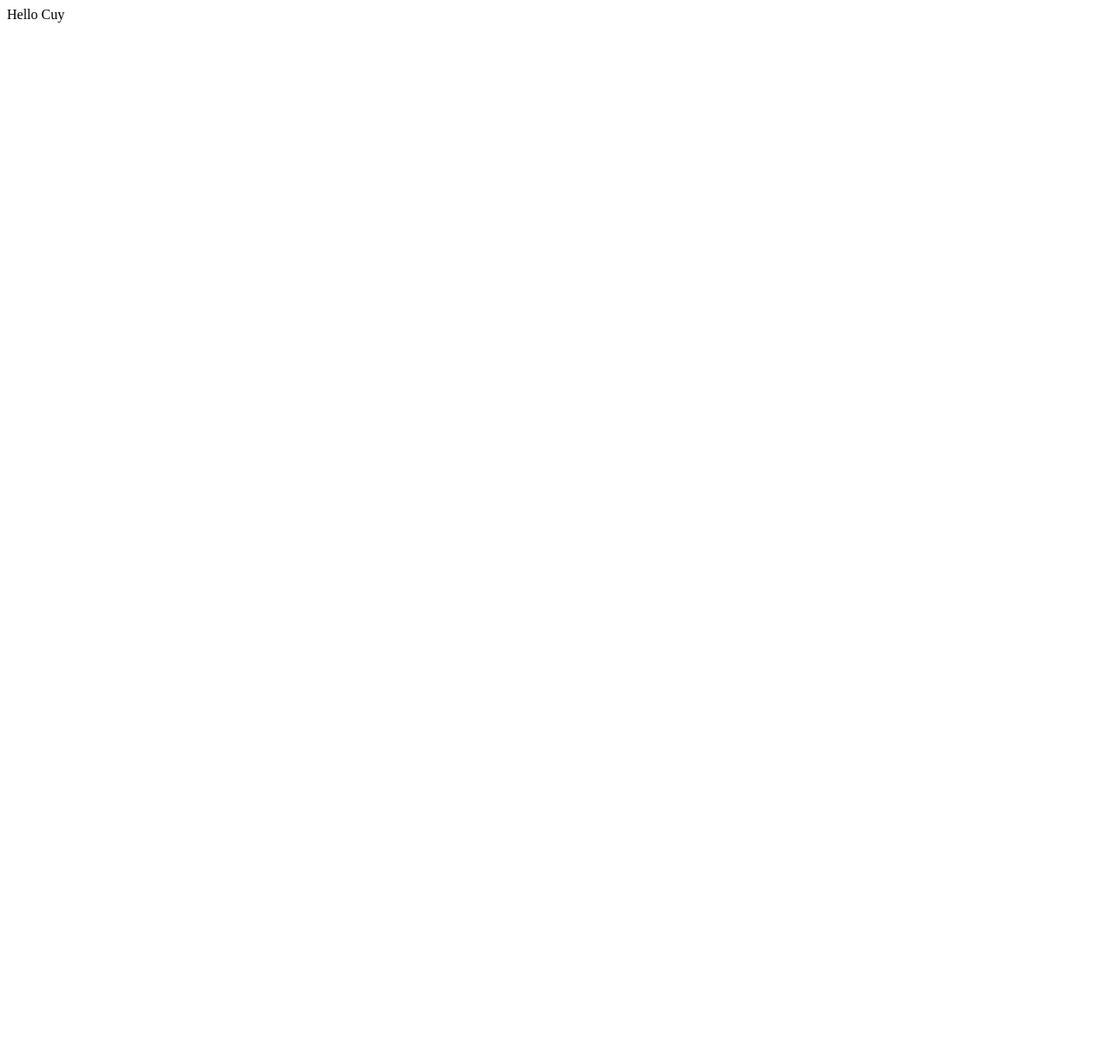
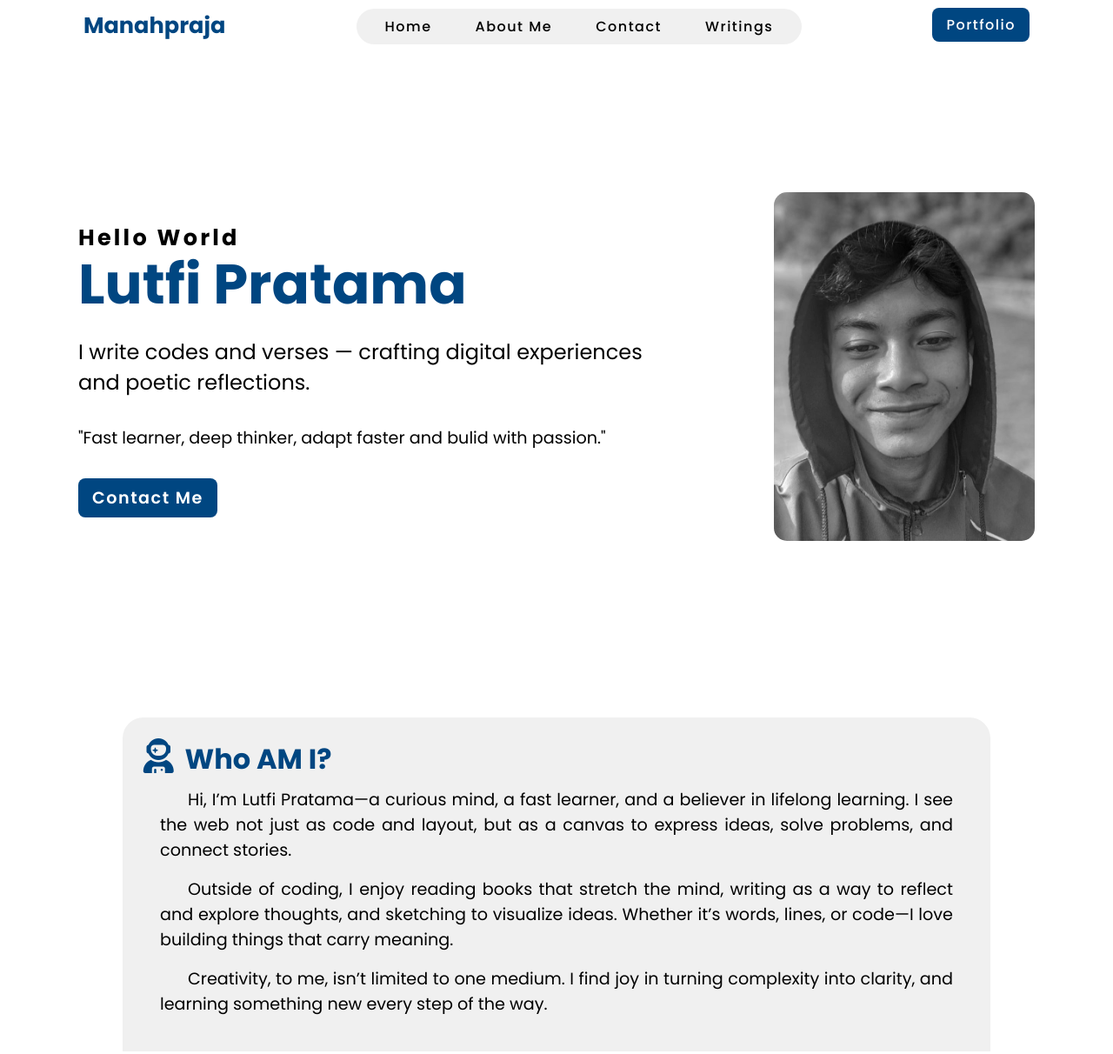
Before and after one commit to LutfiPratama16/Portfolio, a plain HTML site: page index.html in a window 1280 px wide. Shown: the top 1212 px of the page at 87% size. Before the commit the page ends 800 px from the top, so only its background shows below. Drawn offline with Linux system fonts and the light colour scheme.

Commit message:
Memindahkan file-file ke Portfolio

```diff
--- a/index.html
+++ b/index.html
@@ -3,10 +3,102 @@
 <head>
     <meta charset="UTF-8">
     <meta name="viewport" content="width=device-width, initial-scale=1.0">
-    <title>Document</title>
+    <title>Hal. Saya</title>
+    <link rel="stylesheet" href="style2.css">
+    <link rel="stylesheet" href="style3.css">
+    <link rel="stylesheet" href="https://cdnjs.cloudflare.com/ajax/libs/font-awesome/4.7.0/css/font-awesome.min.css">
+    <link rel="stylesheet" href="https://cdnjs.cloudflare.com/ajax/libs/font-awesome/6.7.2/css/all.min.css" integrity="sha512-Evv84Mr4kqVGRNSgIGL/F/aIDqQb7xQ2vcrdIwxfjThSH8CSR7PBEakCr51Ck+w+/U6swU2Im1vVX0SVk9ABhg==" crossorigin="anonymous" referrerpolicy="no-referrer" />
+    <link href="https://fonts.googleapis.com/css2?family=Poppins:wght@400;500;600;700&display=swap" rel="stylesheet">
+
+
 </head>
 <body>
-    Hello Cuy
+    <!-- Navigation Bar Start -->
+    <nav class="navbar">
+        <div class="manahPraja">
+            <h2>Manahpraja</h2>
+        </div>
+        <div class="right">
+            <input type="checkbox" name="check" id="check">
+            <label for="check" class="checkBtn">
+                <i class="fa fa-bars"></i>
+            </label>
+            <ul class="list">
+                <li><a href="" id="home">Home</a></li>
+                <li><a href="#about" id="aboutMe">About Me</a></li>
+                <li><a href="" id="contact">Contact</a></li>
+                <li><a href="" id="writings">Writings</a></li>
+            </ul>
+        </div>
+        <div class="portfolio">
+            <span><a href="">Portfolio</a></span>
+        </div>
+    </nav>
+    <!-- Navigation Bar Finish -->
+    <br>
+    <main>
+        <!-- Hero Section Start -->
+        <section class="hero">
+            <div class="heroTextPic">
+                <div class="contText">
+                    <div class="haiSaya">
+                        <h2>Hello World</h2>
+                        <h3>Lutfi Pratama</h3>
+                    </div>
+                    <div class="paragraf">
+                        <p>I write codes and verses — crafting digital experiences and poetic reflections.</p>
+                        <span class="motivate">"Fast learner, deep thinker, adapt faster and bulid with passion."</span>
+                        <div class="btnHub">
+                            <button type="button">Contact Me</button>
+                        </div>
+                    </div>
+                </div>
+                <div class="fp-ori">
+                    <!-- <img src="img/fp-bw.jpg" alt="fp-bw"> -->
+                    <img src="img/fp-ori.jpg" alt="fp-ori">
+                </div>
+            </div>
+        </section>
+        <!-- Hero Section Finish -->
 
+        <!-- About Section Start -->
+         <section class="aboutSec">
+            <div class="aboutS">
+                <div class="whoAmI">
+                    <div class="h3WhoAmI">
+                        <i class="fa-solid fa-user-astronaut"></i>
+                        <h3 class="aboutTitle" id="about">Who AM I?</h3>
+                    </div>
+                    <p>Hi, I’m Lutfi Pratama—a curious mind, a fast learner, and a believer in lifelong learning.
+                    I see the web not just as code and layout, but as a canvas to express ideas, solve problems, and connect stories.</p>
+
+                    <p>Outside of coding, I enjoy reading books that stretch the mind, writing as a way to reflect and explore thoughts, and sketching to visualize ideas. Whether it’s words, lines, or code—I love building things that carry meaning.</p>
+
+                    <p>Creativity, to me, isn’t limited to one medium. I find joy in turning complexity into clarity, and learning something new every step of the way.</p>
+                </div>
+            </div>
+         </section>
+        <!-- About Section Finish -->
+
+        <!-- Footer Section Start -->
+         <section class="footerSec">
+            <div class="footS">
+            <br><br><br>
+                <p>Lorem ipsum dolor sit amet consectetur adipisicing elit. Ducimus, odio!</p>
+            </div>
+         </section>
+        <!-- Footer Section Start -->
+    </main>
 </body>
 </html>
+
+            <!-- <div class="icons">
+                <input type="checkbox" name="instagram" id="ig-icon">
+                <label for="ig-icon" class="instagram">
+                    <i class="fa fa-instagram"></i>
+                </label>
+                <input type="checkbox" name="tiktok" id="twit-icon">
+                <label for="twit-icon" class="twitter">
+                    <i class="fa fa-twitter"></i>
+                </label>
+            </div> -->
--- /dev/null
+++ b/style.css
@@ -0,0 +1,130 @@
+* {
+    margin: 0;
+    padding: 0;
+    box-sizing: border-box;
+    /* color: white; */
+    font-family: 'poppins', sans-serif;
+}
+
+:root {
+    --primary: #004681;
+    --bg: #010101;
+}
+
+body {
+    display: flex;
+    flex-direction: column;
+    padding: 0;
+    background-color: antiquewhite;
+}
+
+.navbar {
+    display: flex;
+    padding: 15px;
+    justify-content: space-between;
+    background-color: black ;
+    box-shadow: 0px 0px 15px -0px;
+}
+.manahPraja h2 {
+    font-size: 1.5rem;
+    margin-left: 20px;
+    cursor: pointer;
+    color: antiquewhite;
+}
+/* Tombol Bar */
+.checkBtn {
+    display: none;
+}
+
+#check {
+    display: none;
+}
+/* Tombol Bar Finish */
+.right ul {
+    display: flex;
+    list-style: none;
+    /* background-color: aquamarine; */
+    margin-top: 5px;
+    padding: 0;
+}
+
+.right ul li a {
+    display: inline-block;
+    padding: 10px 15px;
+    margin: 0px 10px;
+    text-decoration: none;
+    font-size: 1.2rem;
+    color: antiquewhite;
+    cursor: pointer;
+    border-radius: 8px;
+    font-size: .8rem;
+    transition: all .3s ease-out;
+}
+
+.right ul li a:hover {
+    background-color: antiquewhite;
+    border-radius: 8px;
+    color: black;
+    transition: all .6s ease-in;
+}
+
+/* Bagian Paragraf */
+.heroTextPic {
+    display: flex;
+    justify-content: center;
+    align-items: center;
+    margin: 0px 150px;
+}
+
+.tentang {
+    padding: 20px;
+}
+
+.contText {
+    margin-right: 50px;
+}
+
+.fp-ori img {
+    margin-top: 0px;
+    margin-left: 80px;
+    width: 250px;
+    filter: grayscale(100%);
+    cursor: pointer;
+    border-radius: 15px;
+    transition: all .5s ease-in-out;
+}
+
+.fp-ori img:hover {
+    filter: grayscale(0%);
+    transform: scale(1.02);
+}
+
+.haiSaya {
+    margin-bottom: 10px;
+    margin-top: 10px;
+    font-size: 2rem;
+}
+
+.paragraf {
+    font-size: 1rem;
+}
+
+p {
+    margin-bottom: -5px;
+}
+
+.btnHub button {
+    margin-top: 10px;
+    border: none;
+    background-color: black;
+    color: antiquewhite;
+    padding: 0.5rem 24px;
+    border-radius: 60px;
+    cursor: pointer;
+    font-weight: 600;
+}
+
+.btnHub button:hover {
+    transform: scale(1.02);
+    background-color: rgb(64, 63, 63);
+}
--- /dev/null
+++ b/style2.css
@@ -0,0 +1,184 @@
+* {
+    margin: 0;
+    padding: 0;
+    box-sizing: border-box;
+    /* color: white; */
+    font-family: 'poppins', sans-serif;
+}
+
+:root {
+    --primary: #004681;
+    --bg: #010101;
+}
+
+body {
+    display: flex;
+    flex-direction: column;
+    padding: 0;
+    background-color: white;
+}
+
+.navbar {
+    display: flex;
+    position: fixed;
+    width: 100%;
+    z-index: 999;
+    padding: 1rem;
+    justify-content: space-between;
+    background-color: rgba(255, 255, 255, .9) ;
+    /* box-shadow: 0px 0px 15px -0px; */
+}
+.manahPraja h2 {
+    font-size: 1.6rem;
+    margin-left: 80px;
+    margin-top: -6px;
+    cursor: pointer;
+    color: var(--primary);
+}
+/* Tombol Bar */
+.checkBtn {
+    display: none;
+}
+
+#check {
+    display: none;
+}
+/* Tombol Bar Finish */
+.right ul {
+    display: flex;
+    list-style: none;
+    /* background-color: aquamarine; */
+    margin-top: -6px;
+    padding: 0;
+    background-color: rgb(240, 240, 240);
+    padding: .5rem;
+    border-radius: 2rem;
+}
+
+.right ul li a {
+    display: inline-block;
+    padding: 0px 15px;
+    margin: 0px 10px;
+    text-decoration: none;
+    font-size: 1rem;
+    color: black;
+    cursor: pointer;
+    border-radius: 8px;
+    transition: all .2s ease-in;
+    letter-spacing: 1.5px;
+    font-weight: 500;
+}
+
+.right ul:hover a {
+    opacity: .5;
+}
+
+.right ul li a:hover {
+    opacity: 1;
+    border-radius: 8px;
+    font-size: 1.03rem;
+    color: var(--primary);
+}
+
+.portfolio span a{
+    color: white;
+    margin-right: 80px;
+    text-decoration: none;
+    background-color: var(--primary);
+    padding: .5rem 1rem;
+    border-radius: .5rem;
+    letter-spacing: 1.5px;
+    font-weight: 500;
+    cursor: pointer;
+    transition: all .2s ease-in-out;
+}
+
+.portfolio span a:hover {
+    transform: scale(1.02);
+    background-color: #095c9f;
+}
+
+/* Bagian Paragraf */
+.hero {
+    display: block;
+    align-content: center;
+    justify-content: center;
+    /* background-color: aqua; */
+    width: 100%;
+    height: 100vh;
+}
+
+.heroTextPic {
+    display: flex;
+    justify-content: center;
+    align-items: center;
+    margin: 0px 150px;
+}
+
+.contText {
+    margin-right: 50px;
+}
+
+.haiSaya h2 {
+    margin-bottom: -30px;
+    letter-spacing: .2rem;
+    font-size: 1.6rem;
+}
+
+.haiSaya h3{
+    margin-bottom: 13px;
+    margin-top: 1rem;
+    font-size: 4rem;
+    color: var(--primary);
+}
+
+.paragraf {
+    width: 700px;
+}
+
+.paragraf p {
+    font-size: 1.5rem;
+    margin-bottom: 2rem;
+}
+
+.paragraf span {
+    font-size: 1.2rem;
+}
+
+.btnHub button {
+    margin-top: 2rem;
+    border: none;
+    background-color: var(--primary);
+    color: white;
+    cursor: pointer;
+    font-weight: 600;
+    padding: .5rem 1rem;
+    border-radius: .5rem;
+    font-size: 1.2rem;
+    letter-spacing: 1.5px;
+    transition: all .2s ease-in-out;
+}
+
+.btnHub button:hover {
+    transform: scale(1.02);
+    background-color: #095c9f;
+}
+
+/* Bagian Paragraf */
+
+/* Profil Picture */
+.fp-ori img {
+    margin-top: 0px;
+    margin-left: 50px;
+    width: 300px;
+    filter: grayscale(100%);
+    cursor: pointer;
+    border-radius: 15px;
+    transition: all .5s ease-in-out;
+}
+
+.fp-ori img:hover {
+    filter: grayscale(0%);
+    transform: scale(1.02);
+}
+/* Profil Picture */
--- /dev/null
+++ b/style3.css
@@ -0,0 +1,65 @@
+* {
+    margin: 0;
+    padding: 0;
+    box-sizing: border-box;
+    /* color: white; */
+    font-family: 'poppins', sans-serif;
+}
+
+:root {
+    --primary: #004681;
+    --bg: #010101;
+}
+
+.aboutSec {
+    display: block;
+    justify-items: center;
+    align-items: center;
+
+}
+
+.aboutS {
+    display: flex;
+    justify-content: space-between;
+    background-color: rgb(240, 240, 240);
+    width: 78%;
+    border-radius: 24px 24px 0px 0px;
+    padding: 1.5rem;
+    gap: 2rem;
+}
+
+.aboutTitle {
+    font-size: 2rem;
+    margin-bottom: .5rem;
+    margin-left: .8rem;
+    color: var(--primary);
+}
+
+.h3WhoAmI {
+    display: flex;
+    font-size: 2.5rem;
+    color: var(--primary);
+}
+
+.whoAmI p {
+    text-align: justify;
+    margin-bottom: 1rem;
+    text-indent: 2rem;
+    font-size: 1.2rem;
+    padding: 0rem 1.2rem;
+}
+
+.aboutS, .aboutTitle,
+.h3WhoAmI, .whoAmI p {
+    transition: all .5s ease-out;
+}
+
+.aboutS:hover {
+    background-color: var(--primary);
+}
+
+.aboutS:hover .aboutTitle,
+.aboutS:hover .h3WhoAmI,
+.aboutS:hover .whoAmI p{
+    color: white;
+}
```
Also changed, not shown: img/fp-bw.jpg (added), img/fp-ori.jpg (added), 1 other file.
